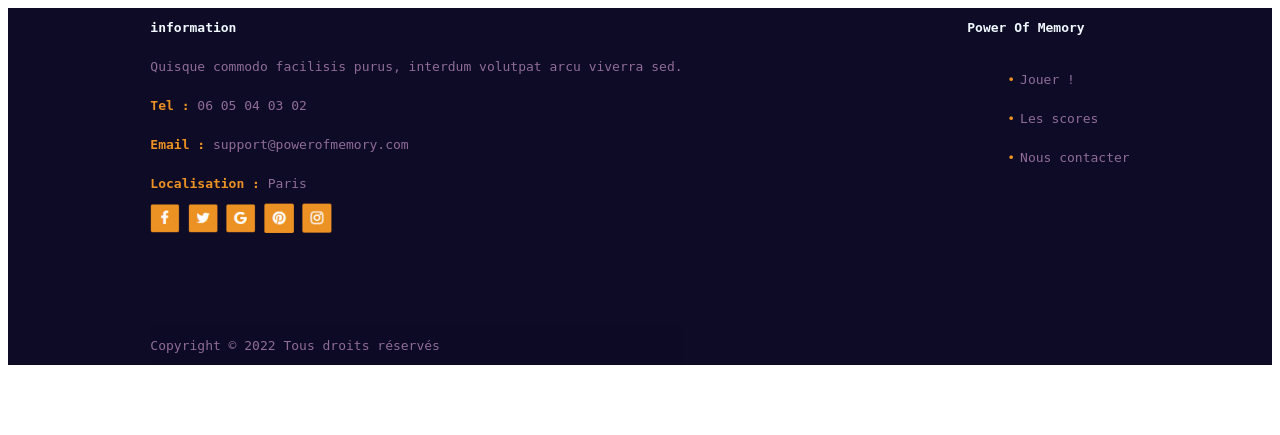
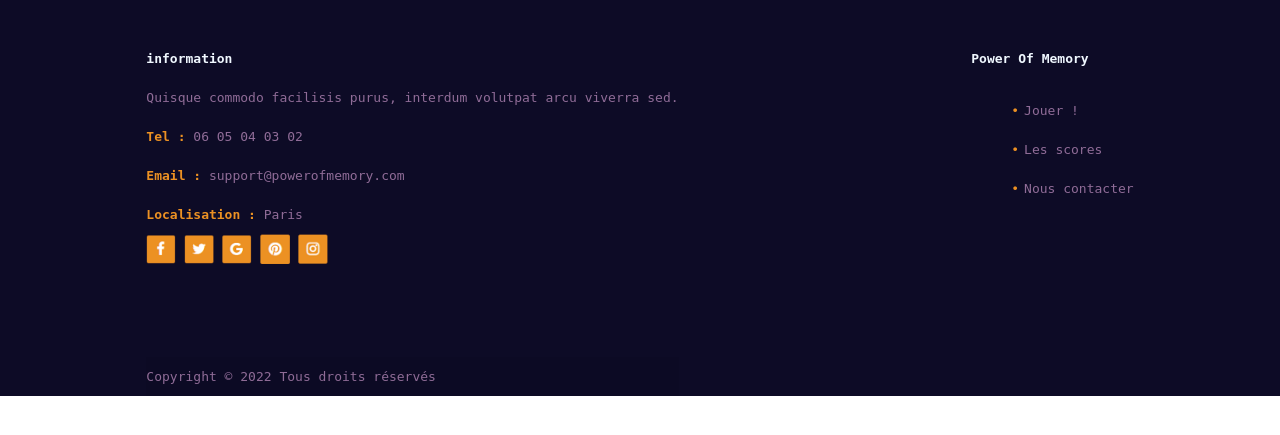
Before and after one commit to RomualdBR/projet-4sem, a PHP site: page / in a window 1280 px wide. Shown: the top 435 px of the page. Run offline with PHP 8.4, Linux system fonts and the light colour scheme.

Commit message:
la vrais vrais vrais vrais version du footer

```diff
--- a/asset/CSS/footer.css
+++ b/asset/CSS/footer.css
@@ -3,6 +3,14 @@ footer{
     flex-flow: column;
     color:rgba(200, 150, 200, 0.70);
     font-family: monospace;
+    position: fixed;
+    bottom: O;
+    left: 0;
+    right: 0;
+}
+html body{
+    margin: 0;
+    padding: 0;
 }
 footer section{
     background-color: #0d0b26;
@@ -15,11 +23,11 @@ footer img{
     width: 30px;
     height: 30px;
 }
-li::before{
+footer li::before{
     margin-right: 5px;
     content: "•"; color: #ec9123;
 }
-ul {
+footer ul {
     list-style: none
 }
 
--- a/index.html
+++ b/index.html
@@ -9,6 +9,7 @@
     <footer>
         <section>
             <div>
+                <br>
                 <span class="bold white">information</span>
                 <br>
                 <span>Quisque commodo facilisis purus, interdum volutpat arcu viverra sed.</span>
@@ -30,6 +31,7 @@
                 </div>
             </div>
             <div>
+                <br>
                 <span class="bold white">Power Of Memory</span>
                 <ul>
                     <li><span>Jouer !</span></li>
```
Also changed, not shown: 1 other file.
